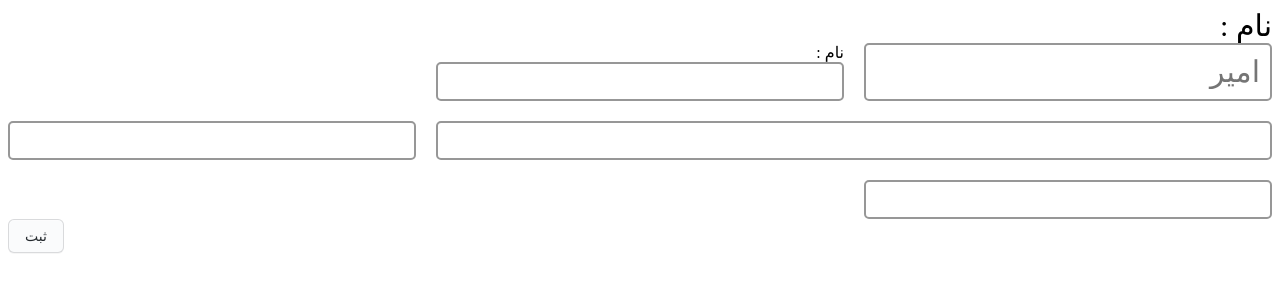
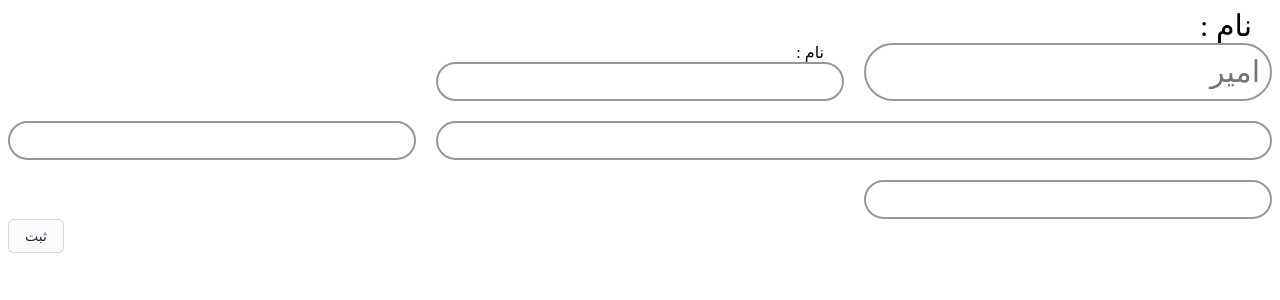
Before and after one commit to Ch-alireza021/genera-form, a React (Vite) app: page / in a window 1280 px wide. Shown: the top 300 px of the page. Built offline with nearby package versions, Linux system fonts and the light colour scheme.

Commit message:
feat style label

```diff
--- a/src/App.tsx
+++ b/src/App.tsx
@@ -6,7 +6,7 @@ function App() {
     {
       name: "fname",
       type: "text",
-      label: "نام ",
+      label: { name: "نام ", style: { padding: "20px" } },
       placeholder: "امیر",
       onChange: (e: any) => {
         console.log({ e });
@@ -17,7 +17,7 @@ function App() {
       // dir:'ltr'
     },
     {
-      label: "نام ",
+      label: { name: "نام ", style: { padding: "20px" } },
       name: "phone",
       type: "number",
       size: "s12 m6 l4",
@@ -47,6 +47,7 @@ function App() {
     btnText: "ثبت",
     btnClass: "btn",
     dir: "rtl",
+    inputStyle: { borderRadius: "50px" },
     // fontSize: 30,
   };
 
--- a/src/components/CForm/Cform.tsx
+++ b/src/components/CForm/Cform.tsx
@@ -66,11 +66,16 @@ export const CForm: FC<CformIF> = ({ form, submithandler, config }) => {
                     ? "ltr"
                     : "rtl"
                   : direction,
-                  fontSize: `${ele?.fontSize || config?.fontSize || ""}px`,
+                fontSize: `${ele?.fontSize || config?.fontSize || ""}px`,
               }}
               className={`${fromStyle?.column}`}
             >
-              {ele?.label && <label htmlFor={ele.name}> {ele?.label}: </label>}
+              {ele?.label && (
+                <label style={ele?.label?.style} htmlFor={ele.name}>
+                  {" "}
+                  {ele?.label?.name}:{" "}
+                </label>
+              )}
               <input
                 id={ele.name}
                 type={ele?.type}
@@ -79,6 +84,7 @@ export const CForm: FC<CformIF> = ({ form, submithandler, config }) => {
                 style={{
                   borderColor: formError?.[ele.name] ? "red" : "",
                   fontSize: `${ele?.fontSize || config?.fontSize || ""}px`,
+                  ...config?.inputStyle,
                 }}
                 className={`${fromStyle?.input}`}
               />
--- a/src/components/CForm/base/interFaceCForm.tsx
+++ b/src/components/CForm/base/interFaceCForm.tsx
@@ -2,9 +2,9 @@ export interface FormCForm {
   size?: string;
   name: string;
   type: string;
-  label?: string;
+  label?: { name: string; style?: React.CSSProperties };
   placeholder?: string;
-  dir?:string;
+  dir?: string;
   onChange?: (e: StringObject) => void;
   error?: {
     regex?: any;
@@ -12,8 +12,7 @@ export interface FormCForm {
     max?: number;
     required?: boolean;
   };
-  fontSize?:number
-
+  fontSize?: number;
 }
 
 export interface StringObject {
@@ -23,8 +22,8 @@ export interface ConfigFormIF {
   btnText?: string;
   btnClass?: string;
   btnStyle?: any;
-  dir?:string;
-  fontSize?:number
+  dir?: string;
+  fontSize?: number;
+  inputStyle?: React.CSSProperties;
   // dir?: "ltr" | "rtl" ;
-
 }
```
